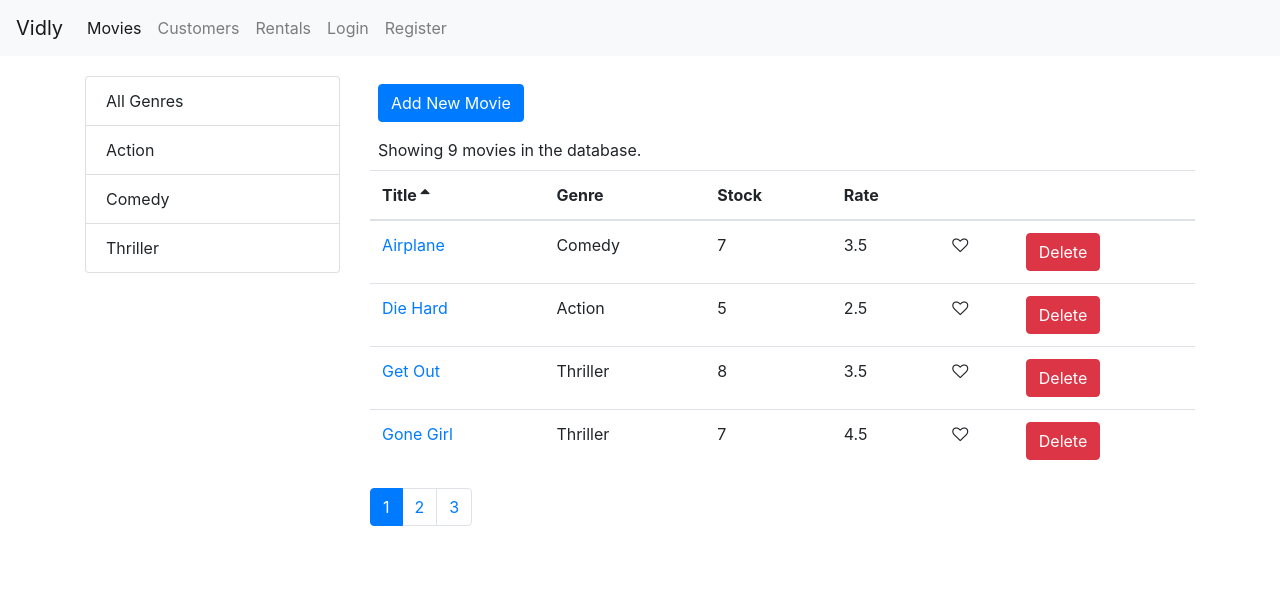
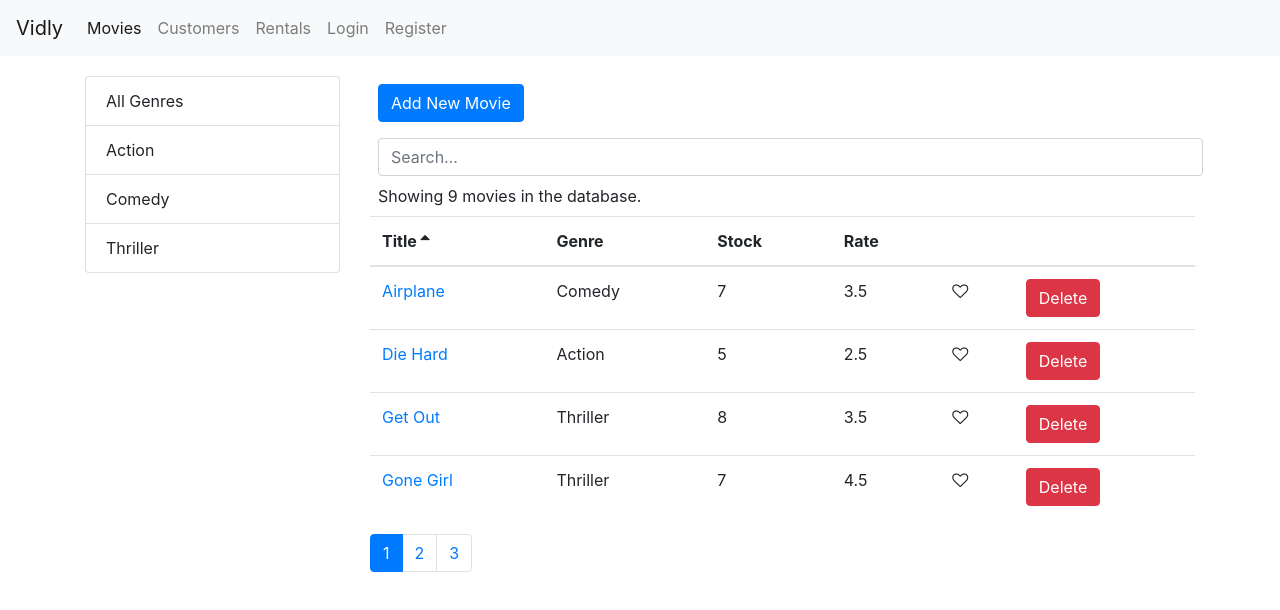
Before and after one commit to mohsin-code/vidly, a React (Create React App) app: page /movies in a window 1280 px wide. Shown: the top 610 px of the page. Built offline with nearby package versions, Linux system fonts and the light colour scheme.

Commit message:
Search box

```diff
--- /dev/null
+++ b/src/components/common/searchBox.jsx
@@ -0,0 +1,16 @@
+import React from 'react';
+
+const SearchBox = ({ value, onChange }) => {
+    return (
+        <input
+            className='form-control m-2'
+            type="text"
+            name='query'
+            placeholder='Search...'
+            value={value}
+            onChange={e => onChange(e.currentTarget.value)}
+        />
+    );
+}
+
+export default SearchBox;
--- a/src/components/movies.jsx
+++ b/src/components/movies.jsx
@@ -7,6 +7,7 @@
 import { getGenres } from '../services/fakeGenreService';
 import _ from 'lodash';
 import { Link } from 'react-router-dom';
+import SearchBox from './common/searchBox';
 
 class Movies extends Component {
     state = {
@@ -14,6 +15,8 @@
         genres: [],
         pageSize: 4,
         currentPage: 1,
+        searchQuery: "",
+        selectedGenre: null,
         sortColumn: { path: 'title', order: 'asc' }
     };
 
@@ -43,16 +46,22 @@
         this.setState({selectedGenre: genre, currentPage: 1});
     }
 
+    handleSearch = query => {
+        this.setState({ searchQuery: query, selectedGenre: null, currentPage: 1 });
+    }
+
     handleSort = sortColumn => {
         this.setState({ sortColumn });
     }
 
     getPagedData = () => {
-        const { pageSize, currentPage, movies: allMovies, selectedGenre, sortColumn } = this.state;
+        const { searchQuery, pageSize, currentPage, movies: allMovies, selectedGenre, sortColumn } = this.state;
 
-        const filtered = selectedGenre && selectedGenre._id
-            ? allMovies.filter(m => m.genre._id === selectedGenre._id)
-            : allMovies;
+        let filtered = allMovies;
+        if(searchQuery)
+            filtered = allMovies.filter(m => m.title.toLowerCase().startsWith(searchQuery.toLowerCase()));
+        else if (selectedGenre && selectedGenre._id)
+            filtered = allMovies.filter(m => m.genre._id === selectedGenre._id)
 
         const sorted = _.orderBy(filtered, [sortColumn.path], [sortColumn.order]);
 
@@ -63,7 +72,7 @@
 
     render() {
         const { length: count } = this.state.movies;
-        const { pageSize, currentPage, genres, selectedGenre, sortColumn } = this.state;
+        const { searchQuery, pageSize, currentPage, genres, selectedGenre, sortColumn } = this.state;
 
         const { totalCount, data: movies } = this.getPagedData();
 
@@ -80,6 +89,7 @@
                     </div>
                     <div className="col">
                         <Link to="/movies/new" className="btn btn-primary m-2">Add New Movie</Link>
+                        <SearchBox value={searchQuery} onChange={this.handleSearch} />
                         <p className="m-2">Showing {totalCount} movies in the database.</p>
                         <MoviesTable
                             movies={movies}
```
